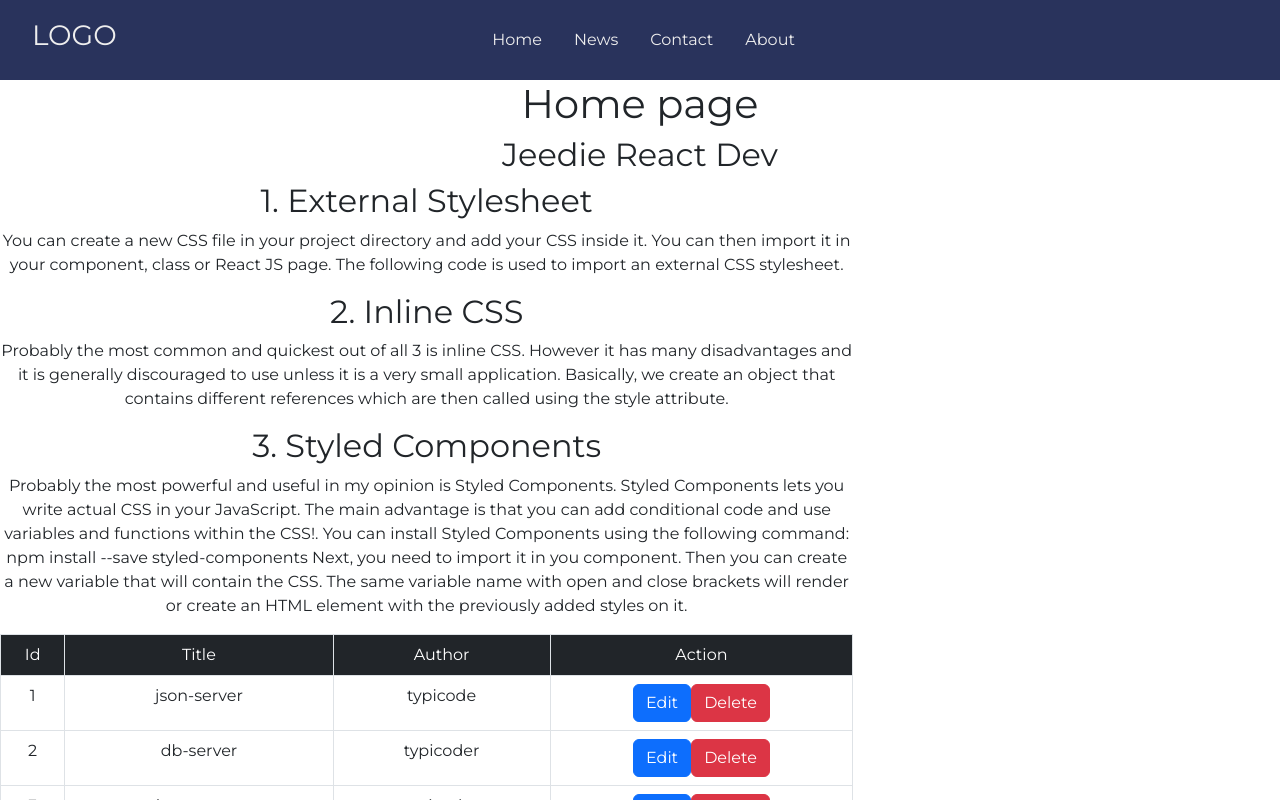
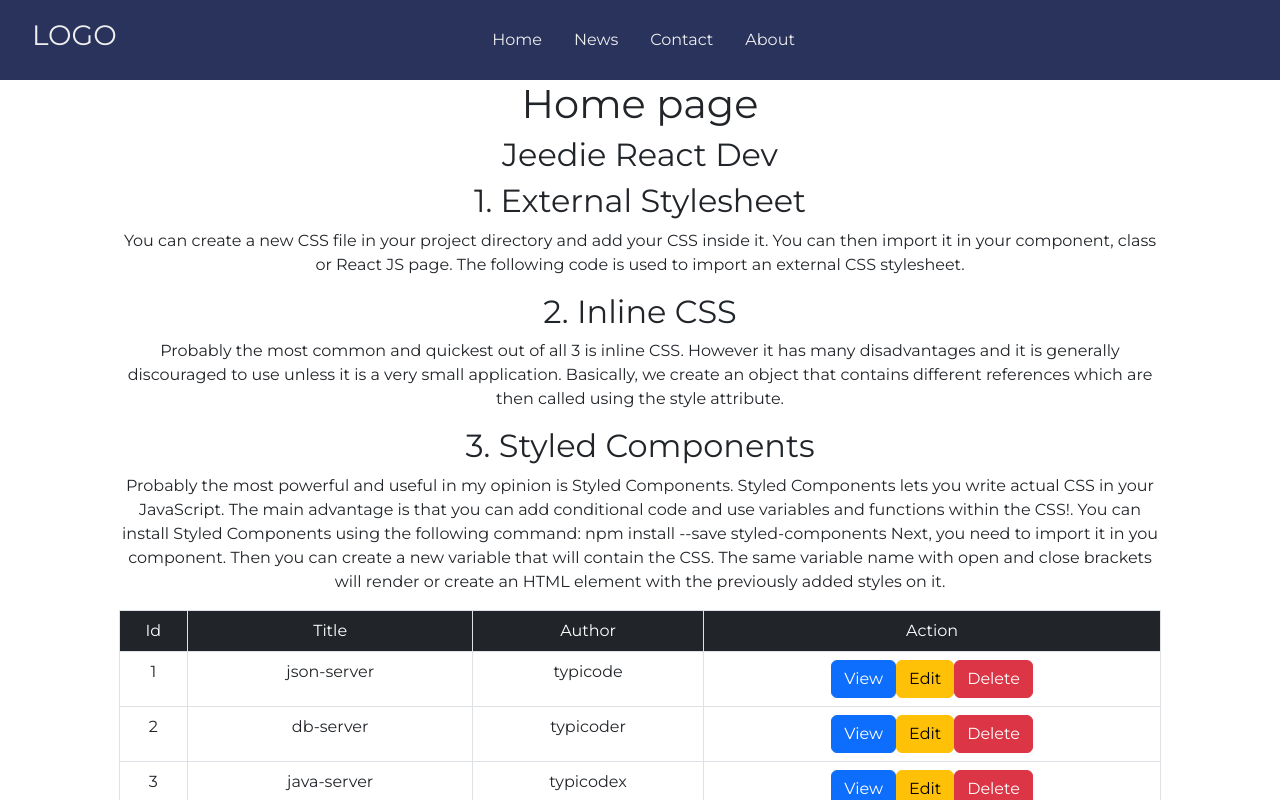
Before and after one commit to Enowizzy/react-app, a React (Create React App) app: page / in a window 1280 px wide. Shown: the top 800 px of the page. Built offline with nearby package versions, Linux system fonts and the light colour scheme; data requests are answered from the project's data file.

Commit message:
fix alignment problem

```diff
--- a/src/user/components/body/body.js
+++ b/src/user/components/body/body.js
@@ -15,23 +15,18 @@ const Body = () => {
 
 
     return (
-        <div class="col-md-8">
+            <div class="container col-md-10 justify-content-center">
                 <h2>1. External Stylesheet</h2>
                 <p>You can create a new CSS file in your project directory and add your CSS inside it. You can then import it in your component, class or React JS page.
                     The following code is used to import an external CSS stylesheet.</p>
-
                 <h2>2. Inline CSS</h2>
                 <p>Probably the most common and quickest out of all 3 is inline CSS. However it has many disadvantages and it is generally discouraged to use unless it is a very small application.
                     Basically, we create an object that contains different references which are then called using the style{ } attribute.</p>
-
                 <h2>3. Styled Components</h2>
-
                 <p>Probably the most powerful and useful in my opinion is Styled Components. Styled Components lets you write actual CSS in your JavaScript. The main advantage is that you can add conditional code and use variables and functions within the CSS!.
-
                     You can install Styled Components using the following command:
                     npm install --save styled-components
                     Next, you need to import it in you component. Then you can create a new variable that will contain the CSS. The same variable name with open and close brackets will render or create an HTML element with the previously added styles on it.</p>
-
                 <table className="table table-bordered">
                     <thead className="bg-dark text-white">
                         <tr>
@@ -43,13 +38,14 @@ const Body = () => {
                     </thead>
                     <tbody>
                         {
-                    news_lists$.map((news_list$)=>(
+                            news_lists$.map((news_list$) => (
                                 <tr key={news_list$.id}>
                                     <td>{news_list$.id}</td>
                                     <td>{news_list$.title}</td>
                                     <td>{news_list$.author}</td>
                                     <td>
-                                <a href="edit" className="btn btn-primary">Edit</a>
+                                        <a href="view" className="btn btn-primary">View</a>
+                                        <a href="edit" className="btn btn-warning">Edit</a>
                                         <a href="delete" className="btn btn-danger">Delete</a>
                                     </td>
                                 </tr>
@@ -57,7 +53,6 @@ const Body = () => {
                         }
                     </tbody>
                 </table>
-
             </div>
     );
 }
```
Lines whose indentation alone changed are shown as unchanged.
